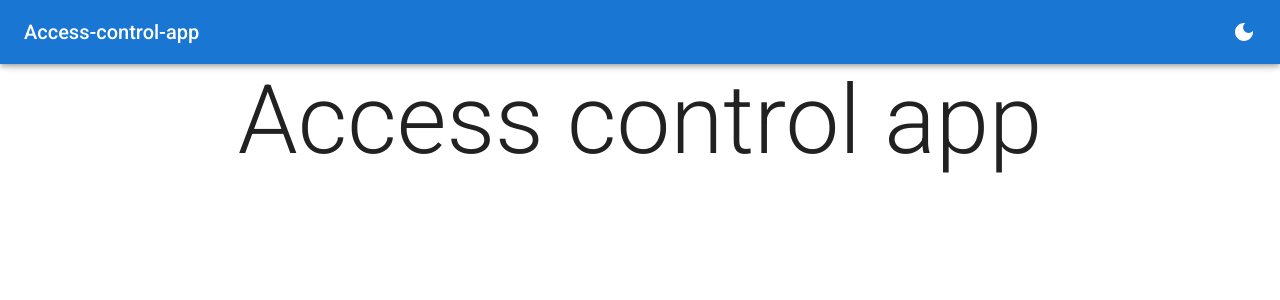
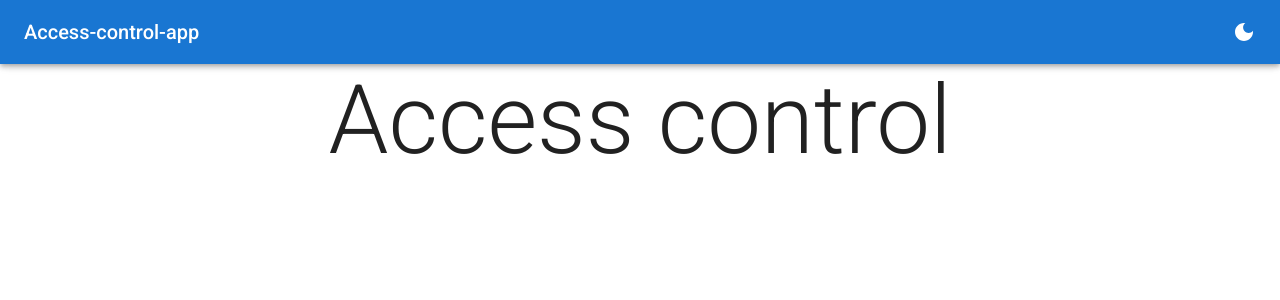
Before and after one commit to EmmanuelJCA/access-control-webapp, a Next.js app: page / in a window 1280 px wide. Shown: the top 300 px of the page. Built offline with nearby package versions, Linux system fonts and the light colour scheme; no server answers.

Commit message:
change app title

```diff
--- a/src/app/page.tsx
+++ b/src/app/page.tsx
@@ -12,7 +12,7 @@ export default function HomePage() {
         }}
       >
         <Typography component="h1" variant="h1">
-          Access control app
+          Access control
         </Typography>
       </Box>
     </Container>
```
